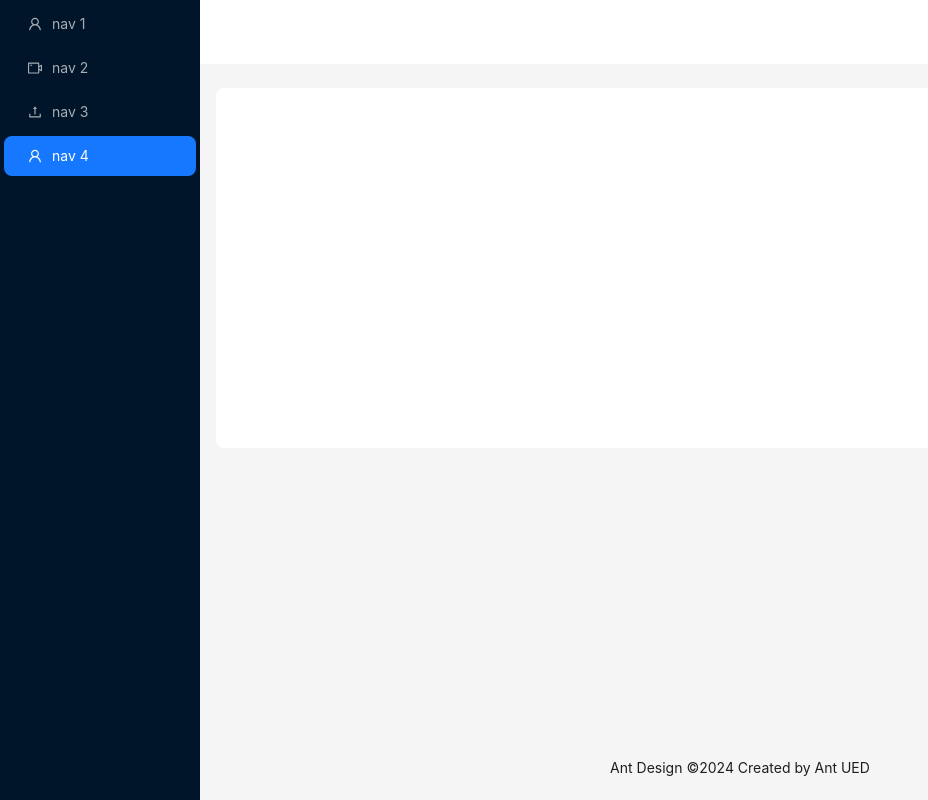
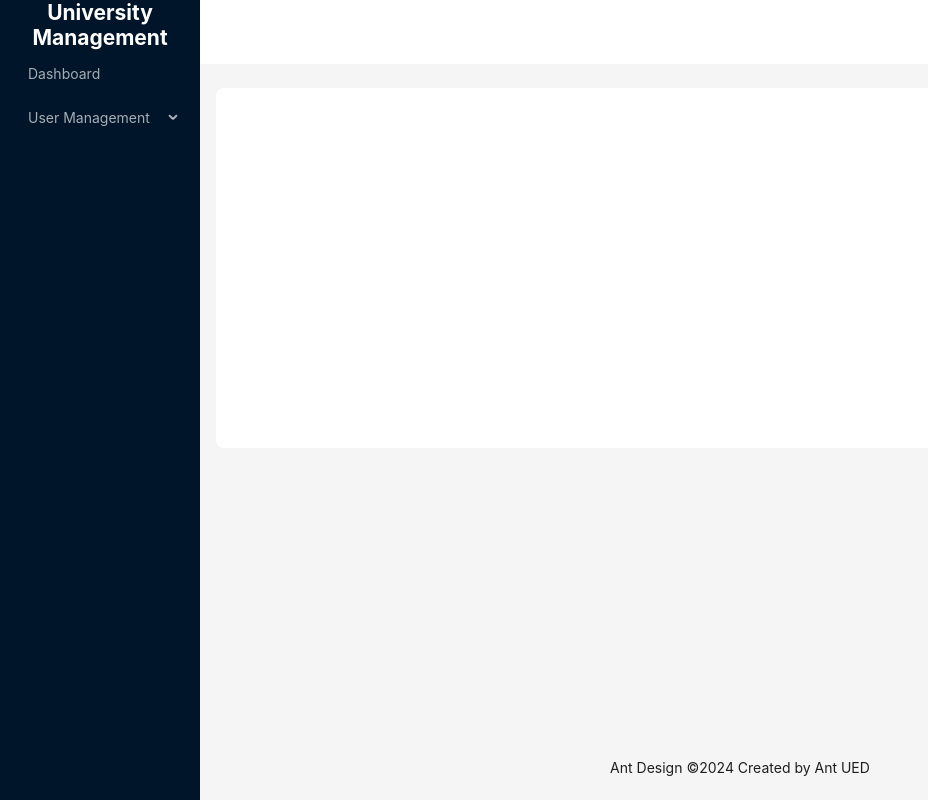
Before and after one commit to mehrabhossain1/university-management-client, a React (Vite) app: page / in a window 1280 px wide. Shown: the whole page, without its empty margins (0-928 px from the left). Built offline with nearby package versions, Linux system fonts and the light colour scheme.

Commit message:
14-7 Array reduce recap

```diff
--- a/src/components/layout/MainLayout.tsx
+++ b/src/components/layout/MainLayout.tsx
@@ -1,24 +1,32 @@
-import {
-  UploadOutlined,
-  UserOutlined,
-  VideoCameraOutlined,
-} from "@ant-design/icons";
 import { Layout, Menu, theme } from "antd";
-import { createElement } from "react";
 import { Outlet } from "react-router-dom";
 
 const { Header, Content, Footer, Sider } = Layout;
 
 const items = [
-  UserOutlined,
-  VideoCameraOutlined,
-  UploadOutlined,
-  UserOutlined,
-].map((icon, index) => ({
-  key: String(index + 1),
-  icon: createElement(icon),
-  label: `nav ${index + 1}`,
-}));
+  {
+    key: "Dashboard",
+    label: "Dashboard",
+  },
+  {
+    key: "User Management",
+    label: "User Management",
+    children: [
+      {
+        key: "Student",
+        label: "Student",
+      },
+      {
+        key: "Admin",
+        label: "Admin",
+      },
+      {
+        key: "Faculty",
+        label: "Faculty",
+      },
+    ],
+  },
+];
 
 const MainLayout = () => {
   const {
@@ -37,7 +45,12 @@ const MainLayout = () => {
           console.log(collapsed, type);
         }}
       >
-        <div className="demo-logo-vertical" />
+        <div className="demo-logo-vertical">
+          <h1 style={{ color: "white", textAlign: "center" }}>
+            University Management
+          </h1>
+        </div>
+
         <Menu
           theme="dark"
           mode="inline"
--- a/src/routes/admin.routes.tsx
+++ b/src/routes/admin.routes.tsx
@@ -2,6 +2,34 @@ import AdminDashboard from "../pages/admin/AdminDashboard";
 import CreateAdmin from "../pages/admin/CreateAdmin";
 import CreateFaculty from "../pages/admin/CreateFaculty";
 import CreateStudent from "../pages/admin/CreateStudent";
+
+export const adminPaths2 = [
+  {
+    name: "Dashboard",
+    path: "/admin/dashboard",
+    element: <AdminDashboard />,
+  },
+  {
+    name: "User Management",
+    children: [
+      {
+        name: "Create Admin",
+        path: "/admin/create-admin",
+        element: <CreateAdmin />,
+      },
+      {
+        name: "Create Faculty",
+        path: "/admin/create-faculty",
+        element: <CreateFaculty />,
+      },
+      {
+        name: "Create student",
+        path: "/admin/create-student",
+        element: <CreateStudent />,
+      },
+    ],
+  },
+];
 
 export const adminPaths = [
   {
--- a/src/routes/routes.tsx
+++ b/src/routes/routes.tsx
@@ -23,12 +23,14 @@ const router = createBrowserRouter([
     element: <App />,
     children: adminPaths,
   },
+
   // Student Routes
   {
     path: "/student",
     element: <App />,
     children: adminPaths,
   },
+
   {
     path: "/login",
     element: <Login />,
```
Also changed, not shown: problems.js (+45 -1 lines).
